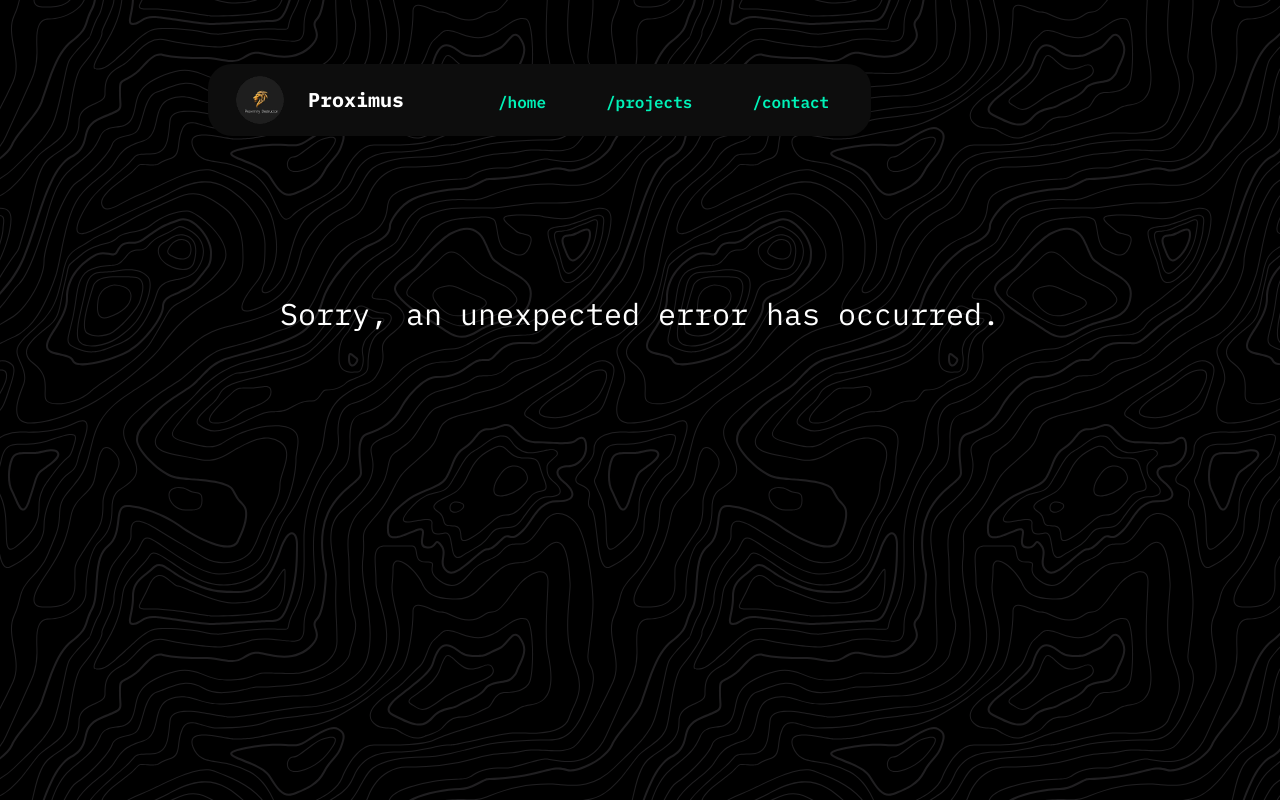
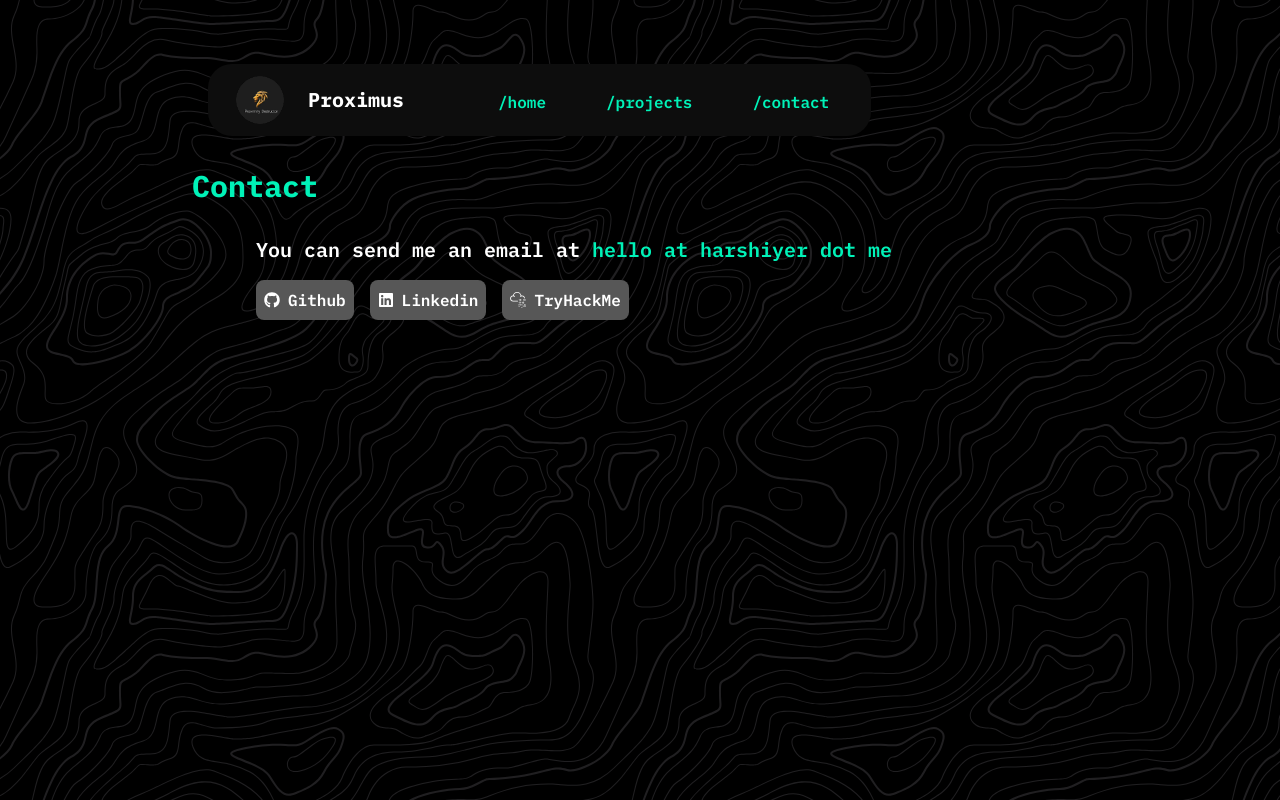
Before and after one commit to HarshIyer/website, a React (Vite) app: page /contact in a window 1280 px wide. Built offline with nearby package versions, Linux system fonts and the light colour scheme.

Commit message:
Add contact page

```diff
--- a/src/components/Footer.tsx
+++ b/src/components/Footer.tsx
@@ -2,7 +2,7 @@ import { FaGithub, FaLinkedin } from "react-icons/fa";
 import { IoIosMail } from "react-icons/io";
 const Footer = () => {
   return (
-    <div className="flex flex-row text-[#00F2B8] mb-2">
+    <div className="hidden md:block flex flex-row text-[#00F2B8] mb-2">
       <button
         className="mx-2 "
         onClick={() => window.open("mailto:hello@harshiyer.me", "_blank")}
--- a/src/components/Navbar.tsx
+++ b/src/components/Navbar.tsx
@@ -21,7 +21,7 @@ const Navbar = () => {
               onClick={() => {
                 navigate("/");
               }}
-              className="navbar-item"
+              className="navbar-item "
             >
               /home
             </button>
--- /dev/null
+++ b/src/contact/App.css
@@ -0,0 +1,6 @@
+a {
+  display: flex;
+  flex-direction: row;
+  justify-content: center;
+  align-items: center;
+}
--- /dev/null
+++ b/src/contact/App.tsx
@@ -0,0 +1,68 @@
+import { useInView } from "framer-motion";
+import { useRef } from "react";
+
+import Navbar from "../components/Navbar";
+import { FaGithub } from "react-icons/fa";
+import { FaLinkedin } from "react-icons/fa";
+import { SiTryhackme } from "react-icons/si";
+import "./App.css";
+const ContactPage = () => {
+  const ref = useRef(null);
+  const isInView = useInView(ref, { once: true });
+
+  return (
+    <div ref={ref} className="bg-black overflow-auto bg-[#000000] h-screen">
+      <div className="flex flex-col lg:ml-48">
+        <Navbar />
+      </div>
+      <div>
+        <h1
+          className={
+            `w-fit green-colored text-3xl font-extrabold  ml-[15%] mt-8` +
+            (isInView ? " reveal-animation" : "")
+          }
+        >
+          Contact
+        </h1>
+        <div className={`flex flex-col` + isInView ? " text-fade" : ""}>
+          <p className="text-white text-xl font-semibold ml-[20%] mt-8">
+            You can send me an email at{" "}
+            <span className="green-colored">hello at harshiyer dot me</span>
+          </p>
+          <div>
+            <button className="bg-[#575757] text-white font-semibold rounded-lg p-2 ml-[20%] mt-4 hover:bg-[#696969]">
+              <a
+                href="https://www.github.com/HarshIyer"
+                target="_blank"
+                rel="noreferrer"
+              >
+                <FaGithub />
+                <p className="ml-2"> Github</p>
+              </a>
+            </button>
+            <button className="bg-[#575757] text-white font-semibold rounded-lg p-2 ml-4 mt-4 hover:bg-[#696969]">
+              <a
+                href="https://www.linkedin.com/in/harshiyer"
+                target="_blank"
+                rel="noreferrer"
+              >
+                <FaLinkedin /> <p className="ml-2"> Linkedin</p>
+              </a>
+            </button>
+            <button className="bg-[#575757] text-white font-semibold rounded-lg p-2 ml-4 mt-4 hover:bg-[#696969]">
+              <a
+                href="https://tryhackme.com/p/proximuz"
+                target="_blank"
+                rel="noreferrer"
+              >
+                <SiTryhackme /> <p className="ml-2"> TryHackMe</p>
+              </a>
+            </button>
+          </div>
+        </div>
+      </div>
+    </div>
+  );
+};
+
+export default ContactPage;
--- a/src/main.tsx
+++ b/src/main.tsx
@@ -5,6 +5,7 @@ import "./index.css";
 import { createBrowserRouter, RouterProvider } from "react-router-dom";
 import ProjectsPage from "./projects/App.tsx";
 import ErrorPage from "./error-page.tsx";
+import ContactPage from "./contact/App.tsx";
 const router = createBrowserRouter([
   {
     path: "/",
@@ -14,6 +15,11 @@ const router = createBrowserRouter([
   {
     path: "/projects",
     element: <ProjectsPage />,
+    errorElement: <ErrorPage />,
+  },
+  {
+    path: "/contact",
+    element: <ContactPage />,
     errorElement: <ErrorPage />,
   },
   {
--- a/src/projects/App.tsx
+++ b/src/projects/App.tsx
@@ -1,14 +1,23 @@
+import { useRef } from "react";
 import Navbar from "../components/Navbar";
 import ProjectCard from "./components/ProjectCard";
+import { useInView } from "framer-motion";
 
 const ProjectsPage = () => {
+  const ref = useRef(null);
+  const isInView = useInView(ref, { once: true });
   return (
-    <div className="bg-black overflow-auto bg-[#000000] h-screen">
+    <div className="bg-black overflow-auto bg-[#000000] h-screen" ref={ref}>
       <div className="flex flex-col lg:ml-48">
         <Navbar />
       </div>
       <div>
-        <h1 className="green-colored text-3xl font-extrabold  ml-[15%] mt-8">
+        <h1
+          className={
+            `green-colored text-3xl font-extrabold  ml-[15%] mt-8 w-fit` +
+            (isInView ? " reveal-animation" : "")
+          }
+        >
           Projects
         </h1>
       </div>
@@ -40,6 +49,14 @@ const ProjectsPage = () => {
           website="https://iiitk.in"
         />
         <ProjectCard
+          title="This website"
+          description="Made with Vite, deployed on Cloudflare Pages"
+          tags={["Vite", "Cloudflare", "Tailwind", "Framer"]}
+          github="https://www.github.com/HarshIyer/website"
+          progress={90}
+          website="https://harshiyer.me"
+        />
+        <ProjectCard
           title="Attendance Helper"
           description="An attendance app suited to aid students in analysing their current and future attendance with insights."
           tags={["NextJS", "Cloudflare", "Docker", "Azure"]}
```
Also changed, not shown: 1 other file (tests, documents, lock files or other folders).
